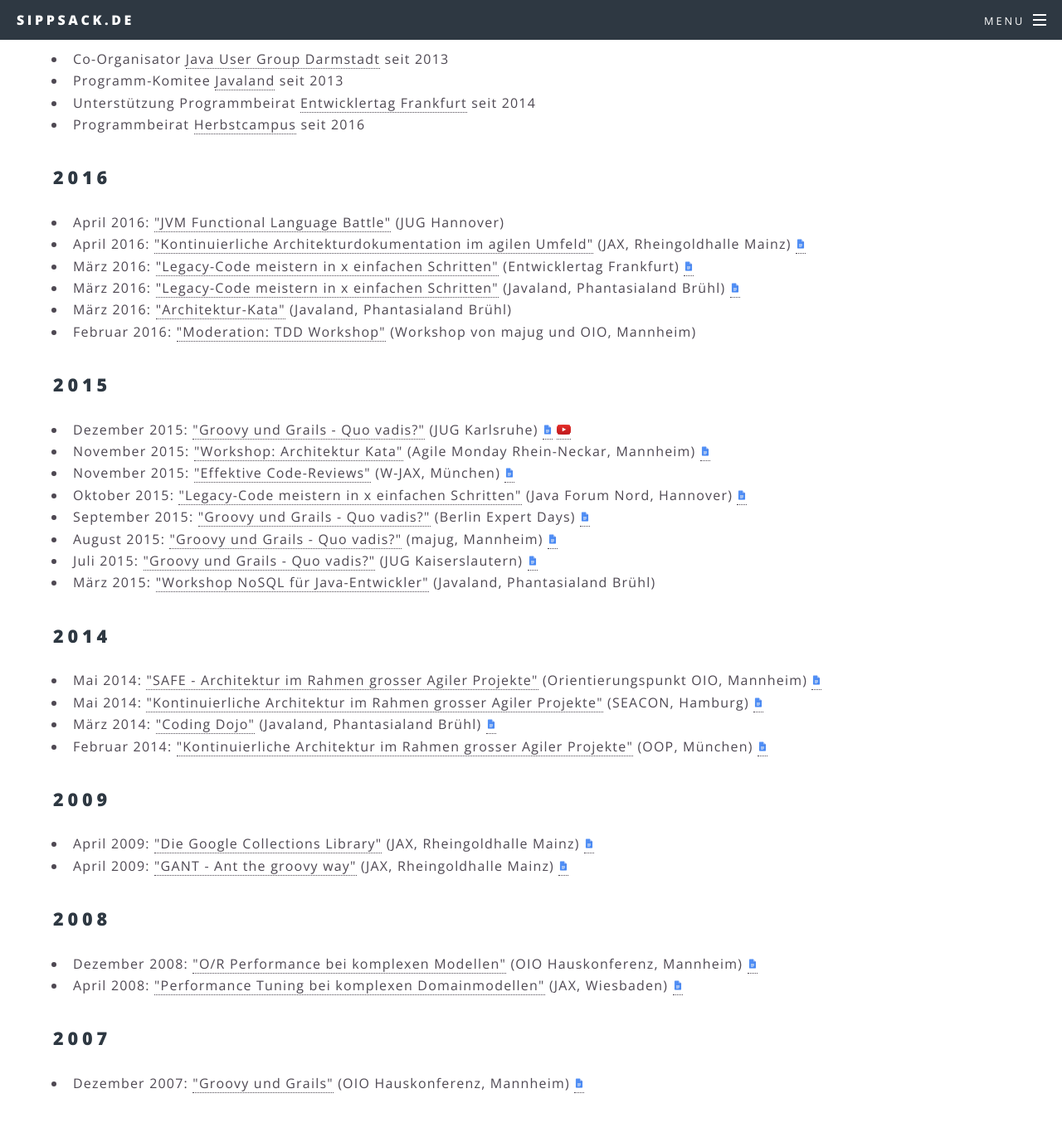
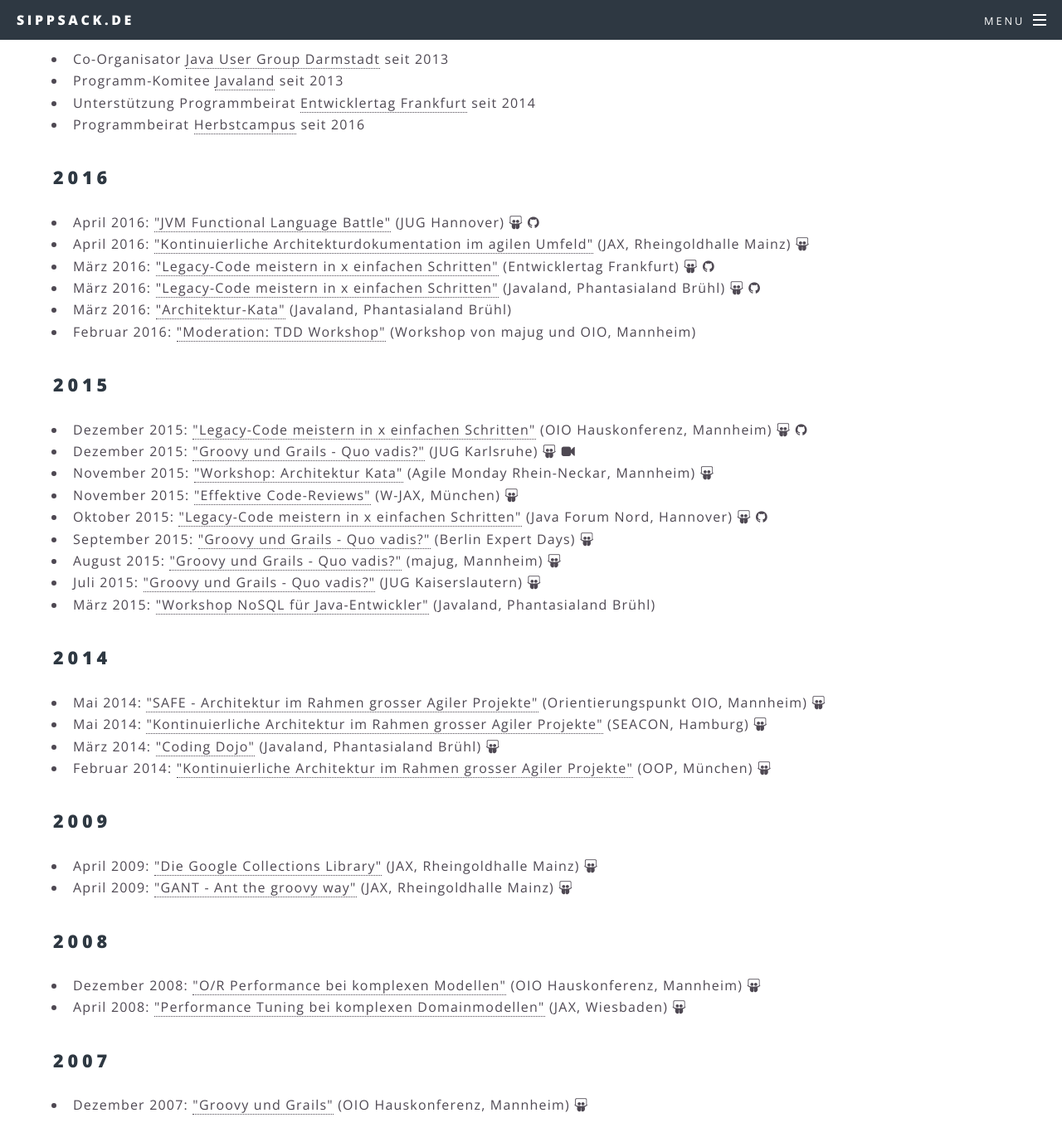
Before and after one commit to sippsack/sippsack.github.io, a Jekyll site: the page built from talks.md, in a window 1280 px wide and 1400 px high, scrolled down 443 px. Shown: the top 1383 px of the window at 83% size. Built offline with Jekyll 4.4.1, drawn with Linux system fonts in a browser that asks for light colours.

Commit message:
new talk added, talk resources added, sourcecode can be linked now

```diff
--- a/_data/talks.yaml
+++ b/_data/talks.yaml
@@ -3,7 +3,9 @@
     - conference: JUG Hannover
       title: JVM Functional Language Battle
       location: Hannover
-      link: http://www.jug-h.de/
+      link: https://www.xing.com/communities/posts/java-user-group-hannover-1011298935
+      slides: http://www.oio.de/m/konf/vortraege/JUG-Hannover-JVM-Functional-Language-Battle-Sippach.pdf
+      sourcecode: https://github.com/sippsack/jvm-functional-language-battle
   - April:
     - conference: JAX
       title: Kontinuierliche Architekturdokumentation im agilen Umfeld
@@ -16,11 +18,13 @@
       location: Frankfurt
       link: http://entwicklertag.de/frankfurt/2016/legacy-code-meistern-x-einfachen-schritten
       slides: http://entwicklertag.de/frankfurt/2016/sites/entwicklertag.de.frankfurt.2016/files/slides/Falk-Sippach-Legacy%20Code%20meistern%20in%20x%20einfachen%20Schritten-Entwicklertag-Frankfurt-2016_0.pdf
+      sourcecode: https://github.com/sippsack/BadTelefon-Refactoring-Legacy-Code
     - conference: Javaland
       title: Legacy-Code meistern in x einfachen Schritten
       location: Phantasialand Brühl
       link: https://www.javaland.eu/de/archiv-2016/
       slides: http://www.oio.de/m/konf/diverse/Legacy-Code-meistern-JavaLand-2016.pdf
+      sourcecode: https://github.com/sippsack/BadTelefon-Refactoring-Legacy-Code
     - conference: Javaland
       title: Architektur-Kata
       location: Phantasialand Brühl
@@ -32,6 +36,12 @@
       link: http://www.majug.de/2016/02/25/TDD-workshop/
 2015:
   - Dezember:
+    - conference: OIO Hauskonferenz
+      title: Legacy-Code meistern in x einfachen Schritten
+      location: Mannheim
+      link: http://www.oio.de/news/java-xml-hauskonferenz-themen-oio-mannheim-2015.htm#HK15-legacy
+      slides: http://www.oio.de/m/konf/diverse/Legacy-Code-meistern-JavaLand-2016.pdf
+      sourcecode: https://github.com/sippsack/BadTelefon-Refactoring-Legacy-Code
     - conference: JUG Karlsruhe
       title: Groovy und Grails - Quo vadis?
       location: Karlsruhe
@@ -55,6 +65,7 @@
       location: Hannover
       link: http://2015.javaforumnord.de/programm_15
       slides: http://www.oio.de/m/konf/vortraege/JavForumNord2015-LegacyCodeMeistern-Sippach.pdf
+      sourcecode: https://github.com/sippsack/BadTelefon-Refactoring-Legacy-Code
   - September:
     - conference: Berlin Expert Days
       title: Groovy und Grails - Quo vadis?
--- a/assets/css/main.css
+++ b/assets/css/main.css
@@ -1454,9 +1454,17 @@
 		text-decoration: none;
 	}
 
-		a:hover {
-			border-bottom-color: transparent;
-		}
+	a:hover {
+		border-bottom-color: transparent;
+	}
+
+	a.icon {
+		border-bottom: none;
+	}
+
+	a.icon:hover {
+		color: red;
+	}
 
 	strong, b {
 		color: #fff;
--- a/talks.md
+++ b/talks.md
@@ -20,7 +20,7 @@ permalink: /talks/
     {% for months in year[1] %}
         {% for month in months %}
             {% for talk in month[1] %}
-        <li>{{ month[0] }} {{ year[0] }}: {% if talk.link %}<a href="{{ talk.link }}">{% endif %}"{{ talk.title }}"{% if talk.link %}</a>{% endif %} ({{ talk.conference}}{% unless talk.conference contains talk.location %}, {{ talk.location }}{% endunless %}){% if talk.slides %} <a href="{{ talk.slides }}"><img src="{{ site.baseurl }}/images/slides.png"></a>{% endif %}{% if talk.video %} <a href="{{ talk.video }}"><img src="{{ site.baseurl }}/images/youtube.png"></a>{% endif %}</li>
+        <li>{{ month[0] }} {{ year[0] }}: {% if talk.link %}<a href="{{ talk.link }}">{% endif %}"{{ talk.title }}"{% if talk.link %}</a>{% endif %} ({{ talk.conference}}{% unless talk.conference contains talk.location %}, {{ talk.location }}{% endunless %}){% if talk.slides %} <a class="icon" href="{{ talk.slides }}"><i title="Folien" class="fa fa-slideshare" aria-hidden="true"></i></a>{% endif %}{% if talk.sourcecode %} <a class="icon" href="{{ talk.sourcecode }}"><i title="Sourcecode" class="fa fa-github" aria-hidden="true"></i></a>{% endif %}{% if talk.video %} <a class="icon" href="{{ talk.video }}"><i title="Video" class="fa fa-video-camera" aria-hidden="true"></i></a>{% endif %}</li>
             {% endfor %}
         {% endfor %}
     {% endfor %}
```
Also changed, not shown: images/slides.png (deleted), images/youtube.png (deleted).
